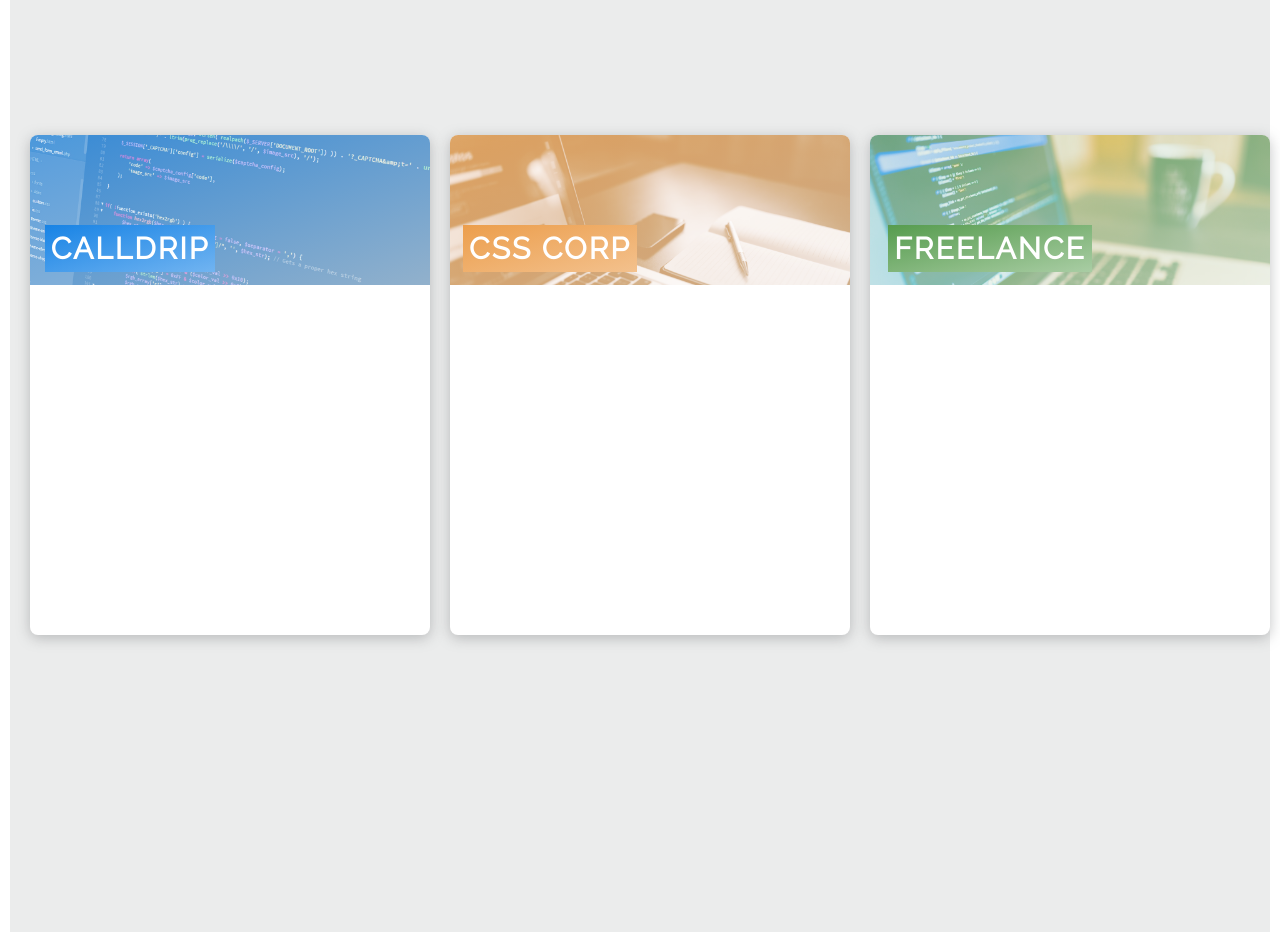
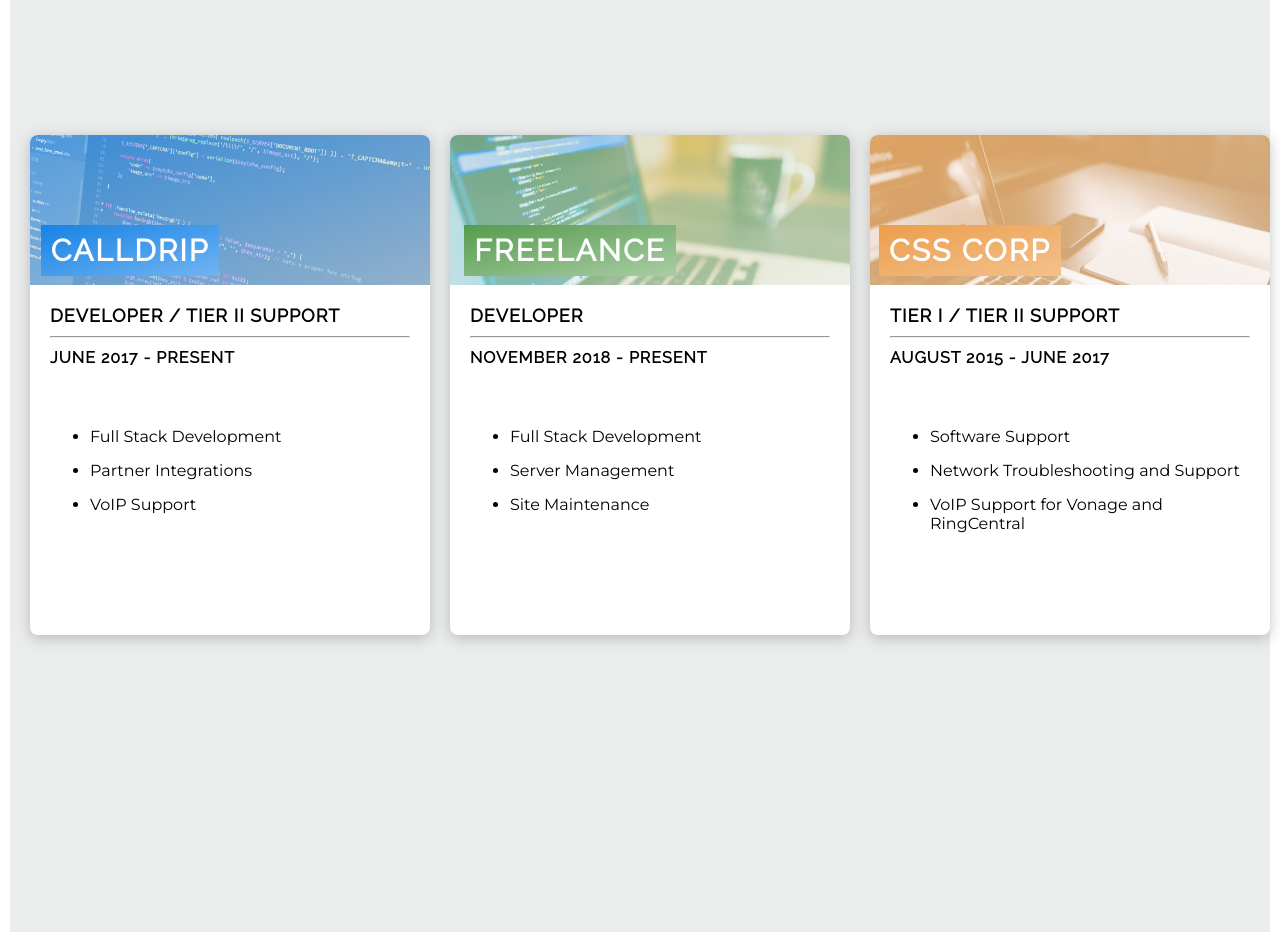
Before and after one commit to mikejrapp/michaelrapp.me, a plain HTML site: page public/index.html in a window 1280 px wide. Shown: the part 1900-2832 px from the top of the page. Drawn offline with Linux system fonts and the light colour scheme.

Commit message:
finished experience card fronts

```diff
--- a/public/index.html
+++ b/public/index.html
@@ -38,12 +38,17 @@
                         <h3 class="experience-card-title-1">Calldrip</h3>
                     </div>
                 </div>
-            </div>
-            <div class="experience-card">
-                <div class="experience-card-image">
-                    <div class="experience-card-image-2">
-                        <h3 class="experience-card-title-2">CSS Corp</h3>
-                    </div>
+                <div class="experience-card-description">
+                    <h4 class="experience-card-position">Developer / Tier II Support</h4>
+                    <hr>
+                    <h5 class="experience-card-position-date">
+                        June 2017 - Present
+                    </h5>
+                    <ul class="experience-card-position-points">
+                        <li>Full Stack Development</li>
+                        <li>Partner Integrations</li>
+                        <li>VoIP Support</li>
+                    </ul>
                 </div>
             </div>
             <div class="experience-card">
@@ -52,7 +57,39 @@
                         <h3 class="experience-card-title-3">Freelance</h3>
                     </div>
                 </div>
+                <div class="experience-card-description">
+                    <h4 class="experience-card-position">Developer</h4>
+                    <hr>
+                    <h5 class="experience-card-position-date">
+                        November 2018 - Present
+                    </h5>
+                    <ul class="experience-card-position-points">
+                        <li>Full Stack Development</li>
+                        <li>Server Management</li>
+                        <li>Site Maintenance</li>
+                    </ul>
+                </div>
             </div>
+            <div class="experience-card">
+                <div class="experience-card-image">
+                    <div class="experience-card-image-2">
+                        <h3 class="experience-card-title-2">CSS Corp</h3>
+                    </div>
+                </div>
+                <div class="experience-card-description">
+                    <h4 class="experience-card-position">Tier I / Tier II support</h4>
+                    <hr>
+                    <h5 class="experience-card-position-date">
+                        August 2015 - June 2017
+                    </h5>
+                    <ul class="experience-card-position-points">
+                        <li>Software Support</li>
+                        <li>Network Troubleshooting and Support</li>
+                        <li>VoIP Support for Vonage and RingCentral</li>
+                    </ul>
+                </div>
+            </div>
+
         </div>
     </section>
 </body>
--- a/public/sass/components/_experience.scss
+++ b/public/sass/components/_experience.scss
@@ -86,7 +86,7 @@
         &-title-3{
             display: inline-block;
 
-            padding: .6rem;
+            padding: .8rem 1rem .8rem 1rem;
             margin-top: 9rem;
             margin-left: -20rem;
         }
@@ -103,9 +103,26 @@
             background-image: linear-gradient(to bottom right, $color-green, $color-green-tinted);
             margin-left: -16rem;
         }
+
+        &-description{
+            padding: 2rem;
+        }
+
+        &-position{
+            margin-bottom: 1rem;
+
+            &-date{
+                margin-top: 1rem;
+            }
+
+            &-points{
+                margin-top: 6rem;
+
+                & > li{
+                    margin: 1.5rem 0 0 4rem;
+                }
+            }
+        }
+
     }
-
-
-
-
 }
--- a/public/sass/partials/_typography.scss
+++ b/public/sass/partials/_typography.scss
@@ -58,3 +58,25 @@
 
     color: $color-white
 }
+
+.experience-card-position{
+    font-family: "Raleway", sans-serif;
+    font-size: 1.8rem;
+    letter-spacing: .1rem;
+    text-transform: uppercase;
+    text-align: left;
+
+    &-date{
+        font-family: "Raleway", sans-serif;
+        font-size: 1.6rem;
+        letter-spacing: .1rem;
+        text-transform: uppercase;
+        text-align: left;
+    }
+
+    &-points{
+        font-family: "Montserrat", sans-serif;
+        font-size: 1.6rem;
+        text-align: left;
+    }
+}
```
Also changed, not shown: public/index.css, 1 other file.
